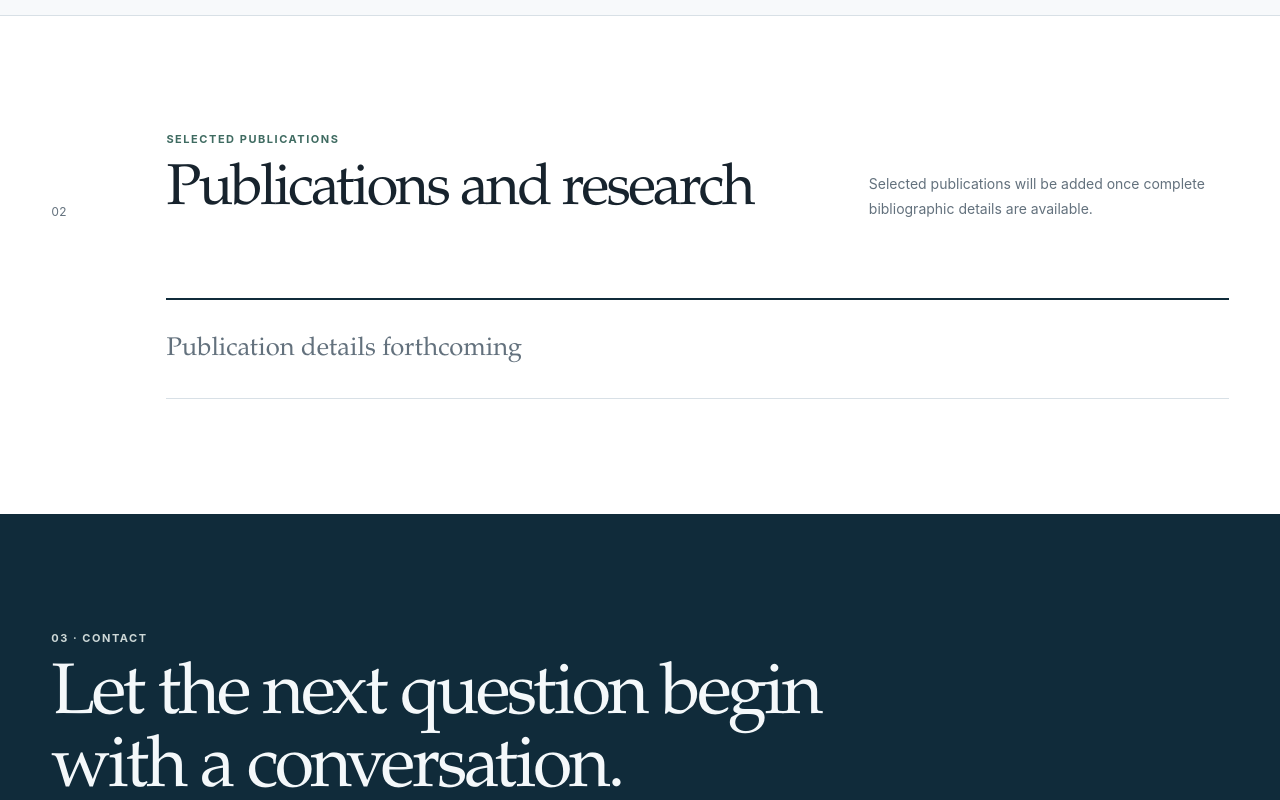
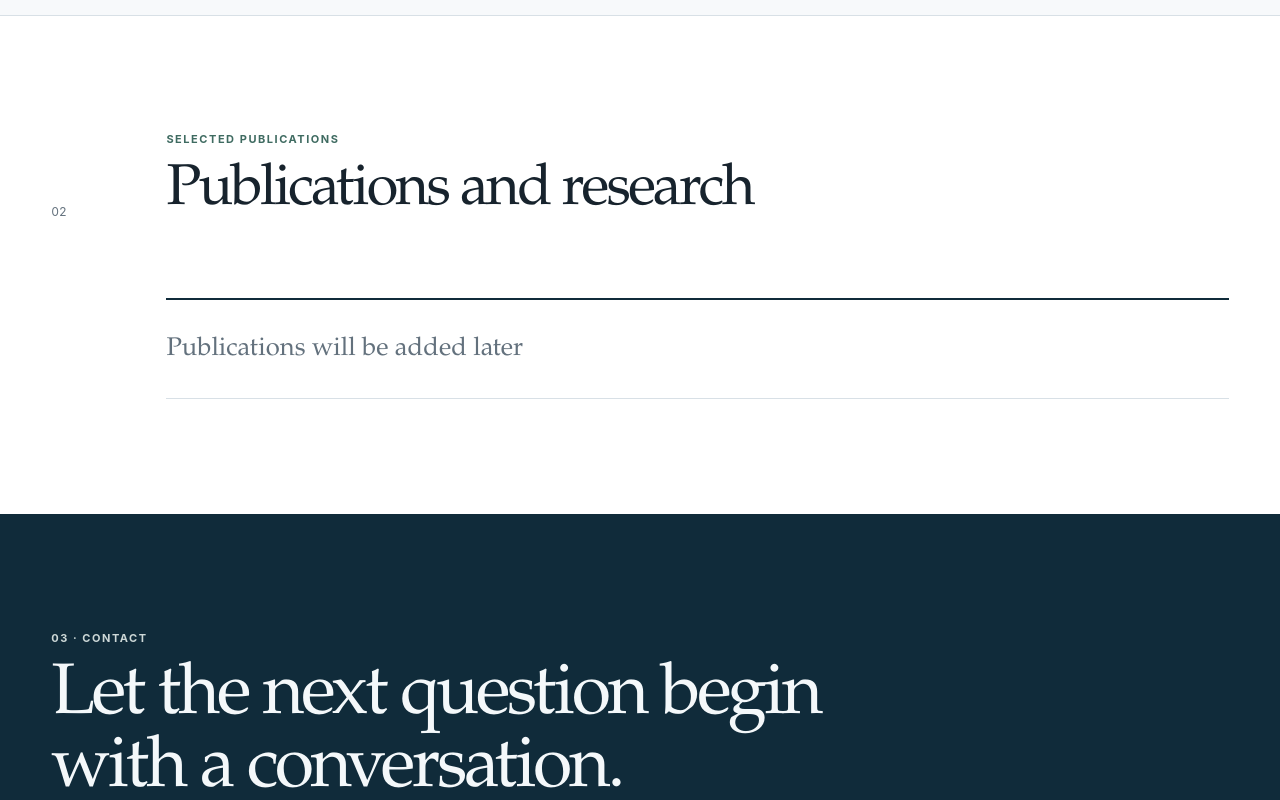
Before and after one commit to ChongLiuPhil/ChongLiuPhil.github.io, a Next.js app: page / in a window 1280 px wide. Shown: the part 2040-2840 px from the top of the page. Built offline with nearby package versions, Linux system fonts and the light colour scheme.

Commit message:
Simplify publications placeholder

```diff
--- a/app/content.ts
+++ b/app/content.ts
@@ -129,7 +129,7 @@ export const interfaceCopy = {
     publicationsEyebrow: '代表性论文',
     publicationsTitle: '论文与研究成果',
     publicationsIntro: '代表性论文将在收到完整书目信息后添加。',
-    publicationsPending: '论文资料待补充',
+    publicationsPending: '稍后添加论文',
     featured: '代表作',
     experienceEyebrow: '学术经历',
     experienceTitle: '研究、教学与合作',
@@ -161,7 +161,7 @@ export const interfaceCopy = {
     publicationsEyebrow: 'Selected publications',
     publicationsTitle: 'Publications and research',
     publicationsIntro: 'Selected publications will be added once complete bibliographic details are available.',
-    publicationsPending: 'Publication details forthcoming',
+    publicationsPending: 'Publications will be added later',
     featured: 'Selected',
     experienceEyebrow: 'Academic experience',
     experienceTitle: 'Research, teaching, and collaboration',
--- a/app/page.tsx
+++ b/app/page.tsx
@@ -203,7 +203,9 @@ export default function Home() {
             <p className="eyebrow"><LocalizedText mode={mode} value={uiText('publicationsEyebrow')} inline={mode === 'both'} /></p>
             <h2 id="publications-title"><LocalizedText mode={mode} value={uiText('publicationsTitle')} /></h2>
           </div>
-          <p className="section-description"><LocalizedText labeled={mode === 'both'} mode={mode} value={uiText('publicationsIntro')} /></p>
+          {academicContent.publications.length > 0 && (
+            <p className="section-description"><LocalizedText labeled={mode === 'both'} mode={mode} value={uiText('publicationsIntro')} /></p>
+          )}
         </div>
         {academicContent.publications.length > 0 ? (
           <div className="publication-list">
```
